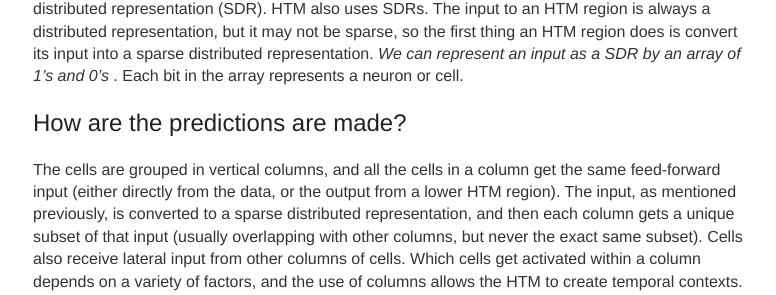
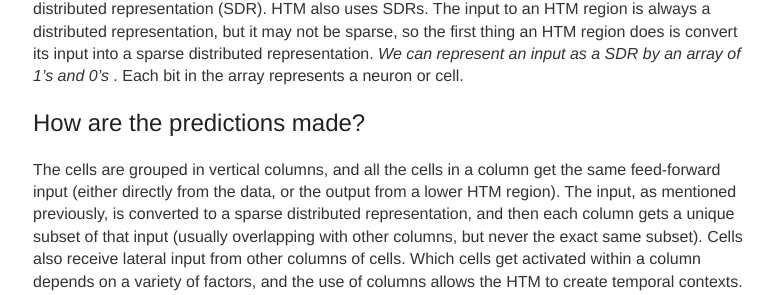
Before and after one commit to ioarun/ioarun.github.io, a Jekyll site: the page built from _posts/2017-01-15-htm.md, in a window 1280 px wide and 900 px high, scrolled down 3694 px. Shown: the part 151-446 px from the top of the window, without its empty margins (247-1023 px from the left). Built offline with Jekyll 4.4.1, drawn with Linux system fonts in a browser that asks for light colours; nearby versions of some CDN libraries; some web fonts are replaced.

Commit message:
Update 2017-01-15-htm.md

```diff
--- a/_posts/2017-01-15-htm.md
+++ b/_posts/2017-01-15-htm.md
@@ -61,7 +61,7 @@ Columns of cells that share the same feed-forward response are the key mechanis
 The human cortex has about 20 – 30 billion neurons. At any point of time, the active neurons are just 2% of that number. Thus, information in the brain is always represented by a small percentage of active neurons within a large population of neurons. This kind of encoding is called a sparse distributed representation (SDR). HTM also uses SDRs. The input to an HTM region is always a distributed representation, but it may not be sparse, so the first thing an HTM region does is convert its input into a sparse distributed representation.
 *We can represent an input as a SDR by an array of 1’s and 0’s* . Each bit in the array represents a neuron or cell.
 
-## How are the predictions are made?
+## How are the predictions made?
 
 The cells are grouped in vertical columns, and all the cells in a column get the same feed-forward input (either directly from the data, or the output from a lower HTM region). The input, as mentioned previously, is converted to a sparse distributed representation, and then each column gets a unique subset of that input (usually overlapping with other columns, but never the exact same subset). Cells also receive lateral input from other columns of cells.
 Which cells get activated within a column depends on a variety of factors, and the use of columns allows the HTM to create temporal contexts. This [white](http://numenta.com/assets/pdf/whitepapers/hierarchical-temporal-memory-cortical-learning-algorithm-0.2.1-en.pdf) paper explains:
```
